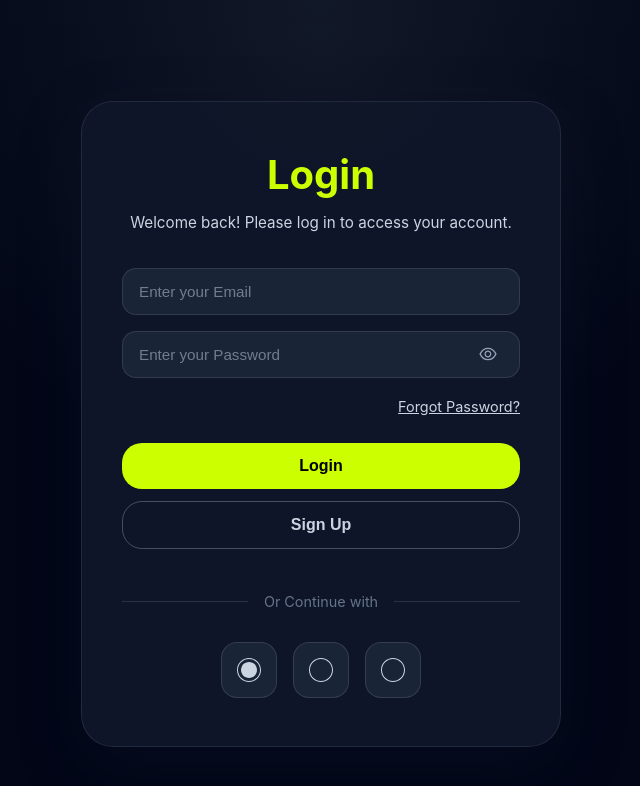
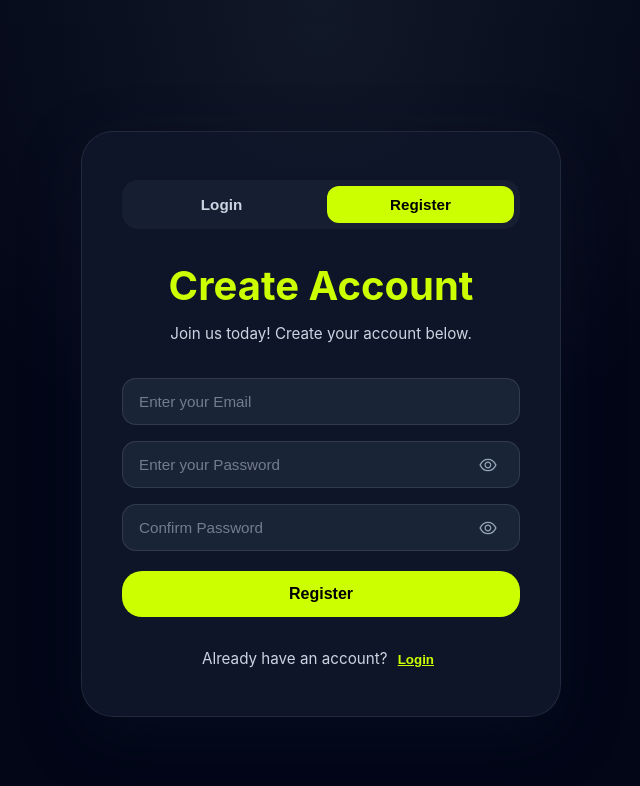
Before and after one commit to vkumar2708/Demo, a React (Create React App) app in the folder frontend/: page / in a window 1280 px wide. Both pictures are taken after a click on the button "Sign Up". Shown: the top 786 px of the page, without its empty margins (319-959 px from the left). Built offline with nearby package versions, Linux system fonts and the light colour scheme; no server answers.

Commit message:
Add register feature with login/register toggle and password confirmation

```diff
--- a/frontend/src/components/Login.jsx
+++ b/frontend/src/components/Login.jsx
@@ -3,17 +3,66 @@ import axios from "axios";
 import { AiOutlineEye, AiOutlineEyeInvisible } from "react-icons/ai";
 
 export default function Login({ setUser }) {
+  const [isLogin, setIsLogin] = useState(true);
   const [email, setEmail] = useState("");
   const [password, setPassword] = useState("");
+  const [confirmPassword, setConfirmPassword] = useState("");
   const [showPassword, setShowPassword] = useState(false);
+  const [showConfirmPassword, setShowConfirmPassword] = useState(false);
   const [error, setError] = useState("");
+  const [success, setSuccess] = useState("");
   const [loading, setLoading] = useState(false);
+  const [apiUrl] = useState(process.env.REACT_APP_API_URL || "http://localhost:5000");
+
+  const register = async () => {
+    setError("");
+    setSuccess("");
+
+    if (!email || !password || !confirmPassword) {
+      setError("All fields are required");
+      return;
+    }
+
+    if (password !== confirmPassword) {
+      setError("Passwords do not match");
+      return;
+    }
+
+    if (password.length < 6) {
+      setError("Password must be at least 6 characters");
+      return;
+    }
+
+    setLoading(true);
+    try {
+      const res = await axios.post(`${apiUrl}/api/auth/register`, {
+        email,
+        password,
+      });
+      setSuccess("Account created successfully! Please login.");
+      setEmail("");
+      setPassword("");
+      setConfirmPassword("");
+      setTimeout(() => setIsLogin(true), 2000);
+    } catch (err) {
+      setError(err.response?.data || "Registration failed. Please try again.");
+    } finally {
+      setLoading(false);
+    }
+  };
 
   const login = async () => {
     setError("");
+    setSuccess("");
+
+    if (!email || !password) {
+      setError("Email and password are required");
+      return;
+    }
+
     setLoading(true);
     try {
-      const res = await axios.post("http://localhost:5000/api/auth/login", {
+      const res = await axios.post(`${apiUrl}/api/auth/login`, {
         email,
         password,
       });
@@ -29,17 +78,44 @@ export default function Login({ setUser }) {
 
   const handleKeyPress = (e) => {
     if (e.key === "Enter") {
-      login();
+      isLogin ? login() : register();
     }
+  };
+
+  const toggleMode = () => {
+    setIsLogin(!isLogin);
+    setError("");
+    setSuccess("");
+    setEmail("");
+    setPassword("");
+    setConfirmPassword("");
   };
 
   return (
     <div className="login-container">
       <div className="login-card">
-        <h1 className="login-title">Login</h1>
-        <p className="login-subtitle">Welcome back! Please log in to access your account.</p>
+        <div className="auth-tabs">
+          <button
+            className={`auth-tab ${isLogin ? "active" : ""}`}
+            onClick={() => setIsLogin(true)}
+          >
+            Login
+          </button>
+          <button
+            className={`auth-tab ${!isLogin ? "active" : ""}`}
+            onClick={() => setIsLogin(false)}
+          >
+            Register
+          </button>
+        </div>
+
+        <h1 className="login-title">{isLogin ? "Login" : "Create Account"}</h1>
+        <p className="login-subtitle">
+          {isLogin ? "Welcome back! Please log in to access your account." : "Join us today! Create your account below."}
+        </p>
 
         {error && <div className="login-error">{error}</div>}
+        {success && <div className="login-success">{success}</div>}
 
         <div className="login-inputs">
           <input
@@ -72,20 +148,51 @@ export default function Login({ setUser }) {
               )}
             </button>
           </div>
+
+          {!isLogin && (
+            <div className="password-wrapper">
+              <input
+                type={showConfirmPassword ? "text" : "password"}
+                placeholder="Confirm Password"
+                value={confirmPassword}
+                onChange={(e) => setConfirmPassword(e.target.value)}
+                onKeyPress={handleKeyPress}
+                className="login-input"
+              />
+              <button
+                type="button"
+                className="password-toggle"
+                onClick={() => setShowConfirmPassword(!showConfirmPassword)}
+              >
+                {showConfirmPassword ? (
+                  <AiOutlineEyeInvisible size={20} />
+                ) : (
+                  <AiOutlineEye size={20} />
+                )}
+              </button>
+            </div>
+          )}
         </div>
 
-        <a href="#forgot" className="forgot-password">Forgot Password?</a>
+        {isLogin && <a href="#forgot" className="forgot-password">Forgot Password?</a>}
 
         <button
-          onClick={login}
+          onClick={isLogin ? login : register}
           disabled={loading}
           className="login-btn-primary"
         >
-          {loading ? "Logging in..." : "Login"}
+          {loading ? (isLogin ? "Logging in..." : "Creating Account...") : isLogin ? "Login" : "Register"}
         </button>
 
-        <button className="login-btn-secondary">Sign Up</button>
+        <div className="auth-toggle">
+          {isLogin ? "Don't have an account? " : "Already have an account? "}
+          <button onClick={toggleMode} className="toggle-link">
+            {isLogin ? "Sign Up" : "Login"}
+          </button>
+        </div>
 
+        {isLogin && (
+          <>
             <div className="divider">
               <span>Or Continue with</span>
             </div>
@@ -108,6 +215,8 @@ export default function Login({ setUser }) {
                 </svg>
               </button>
             </div>
+          </>
+        )}
       </div>
     </div>
   );
--- a/frontend/src/index.css
+++ b/frontend/src/index.css
@@ -433,6 +433,69 @@ select:focus {
   font-size: 0.9rem;
 }
 
+.login-success {
+  background: rgba(34, 197, 94, 0.1);
+  border: 1px solid rgba(34, 197, 94, 0.5);
+  color: #86efac;
+  padding: 12px 16px;
+  border-radius: 12px;
+  margin-bottom: 24px;
+  font-size: 0.9rem;
+}
+
+.auth-tabs {
+  display: flex;
+  gap: 12px;
+  margin-bottom: 32px;
+  background: rgba(30, 41, 59, 0.5);
+  padding: 6px;
+  border-radius: 16px;
+}
+
+.auth-tab {
+  flex: 1;
+  padding: 10px 16px;
+  background: transparent;
+  border: none;
+  color: #cbd5e1;
+  font-size: 0.95rem;
+  font-weight: 600;
+  cursor: pointer;
+  border-radius: 12px;
+  transition: all 0.3s ease;
+}
+
+.auth-tab.active {
+  background: #ccff00;
+  color: #000000;
+}
+
+.auth-tab:hover:not(.active) {
+  color: #e2e8f0;
+  background: rgba(148, 163, 184, 0.1);
+}
+
+.auth-toggle {
+  text-align: center;
+  font-size: 0.95rem;
+  color: #cbd5e1;
+  margin-top: 20px;
+}
+
+.toggle-link {
+  background: none;
+  border: none;
+  color: #ccff00;
+  font-weight: 600;
+  cursor: pointer;
+  transition: color 0.2s ease;
+  text-decoration: underline;
+}
+
+.toggle-link:hover {
+  color: #e6ff33;
+}
+
 .login-inputs {
   display: grid;
   gap: 16px;
```
Lines whose indentation alone changed are shown as unchanged.
